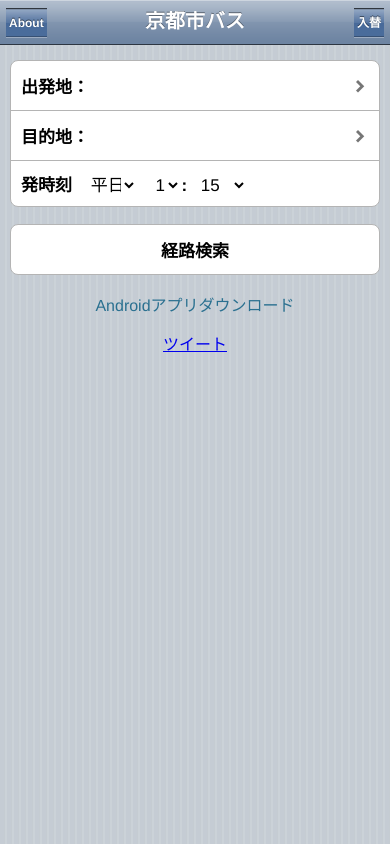
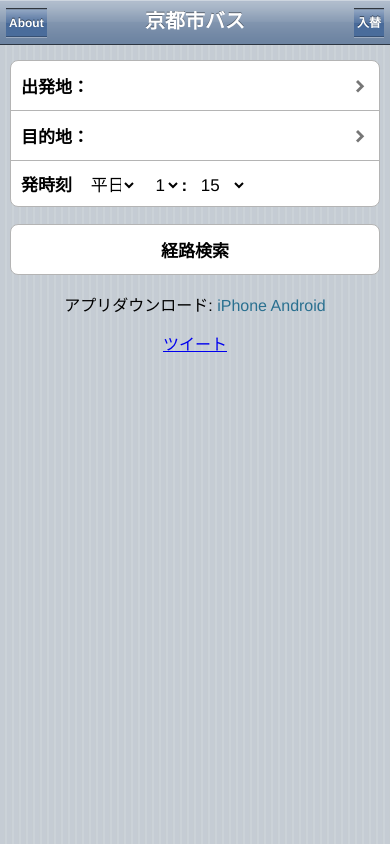
Before and after one commit to melvinxie/xbus, a Django app: template appengine/templates/index.html in a window 390 px wide. Run offline with Django 3.2, Linux system fonts and the light colour scheme; the template is opened without the code that fills it, so the values that code supplies are empty; some libraries are stand-ins or nearby versions.

Commit message:
iPhone app link

```diff
--- a/appengine/static/style.css
+++ b/appengine/static/style.css
@@ -27,7 +27,7 @@
 #jqt #about p {
   margin: 10px;
 }
-#jqt #about p a, #jqt #about_link {
+#jqt #about p a, #jqt .web_link {
   color: #2A7090;
   text-decoration: none;
 }
--- a/appengine/templates/index.html
+++ b/appengine/templates/index.html
@@ -148,8 +148,12 @@
   </ul>
   <div style="text-align:center">
     <p style="margin-bottom:15px">
-      <a target="_webapp" href="http://play.google.com/store/apps/details?id=self.edu.kyotobus"
-          style="color:#2A7090;text-decoration:none">Androidアプリダウンロード</a></p>
+      アプリダウンロード:
+      <a href="https://itunes.apple.com/jp/app/jing-dou-shibasu/id629972727?ls=1&mt=8"
+         class="web_link" target="_webapp">iPhone</a>
+      <a href="https://play.google.com/store/apps/details?id=self.edu.kyotobus"
+         class="web_link" target="_webapp">Android</a>
+    </p>
     <p>
       <span style="display:inline-block;height:20px;vertical-align:top">
       <a href="https://twitter.com/share" class="twitter-share-button"
@@ -252,7 +256,8 @@
     <h1>About</h1>
     <a class="back" href="#">戻る</a>
   </div>
-  <p>2013.3.4: <a target="_webapp" href="http://play.google.com/store/apps/details?id=self.edu.kyotobus">Androidアプリ</a>をリリースしました。広告なし。</p>
+  <p>2013.4.7: <a target="_webapp" href="https://itunes.apple.com/jp/app/jing-dou-shibasu/id629972727?ls=1&mt=8">iPhoneアプリ</a>をリリースしました。</p>
+  <p>2013.3.4: <a target="_webapp" href="https://play.google.com/store/apps/details?id=self.edu.kyotobus">Androidアプリ</a>をリリースしました。</p>
   <p>2013.3.3: ダイヤデータを更新しました。</p>
   <p>iPhone: ブラウザでお使いください。<strong>ホーム画面にブックマーク</strong>を強くお勧めします。</p>
   <p>PC: 同じように使えます。<a target="_webapp"
```
Also changed, not shown: 1 other file.
